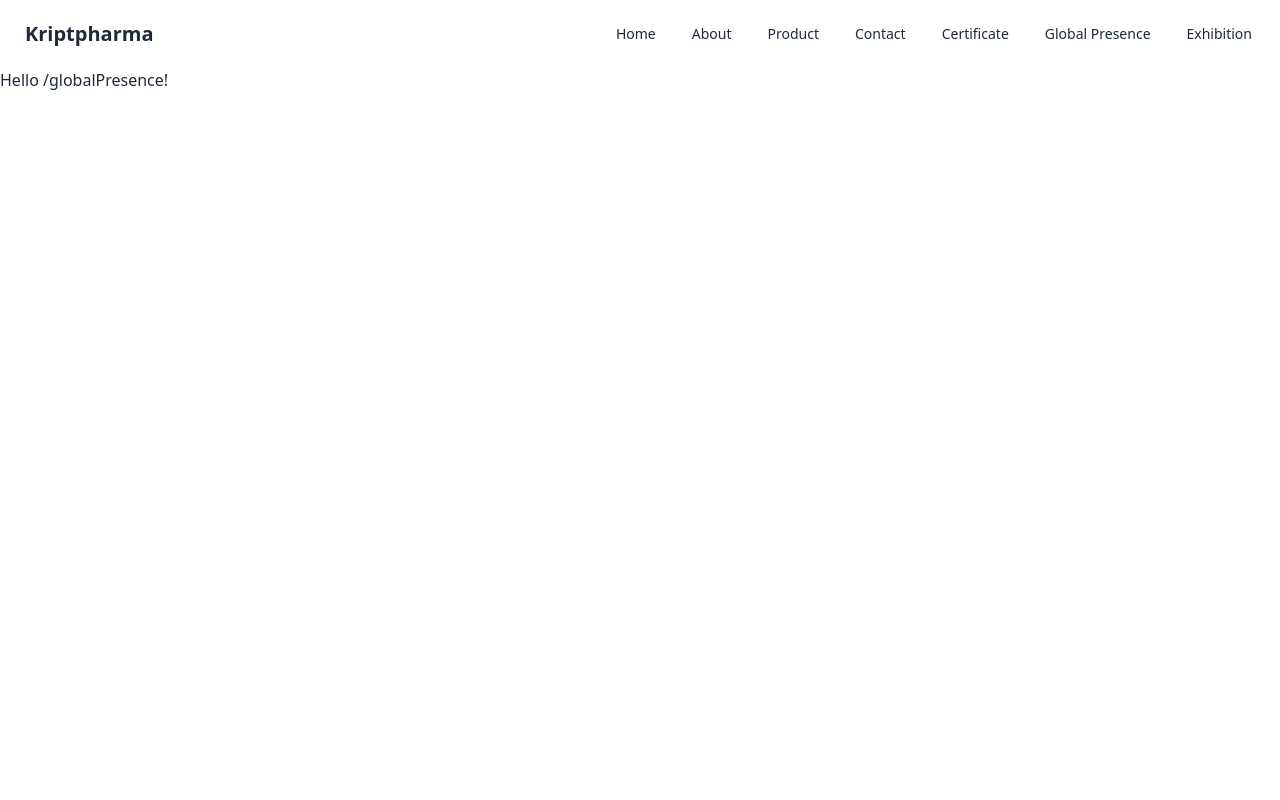
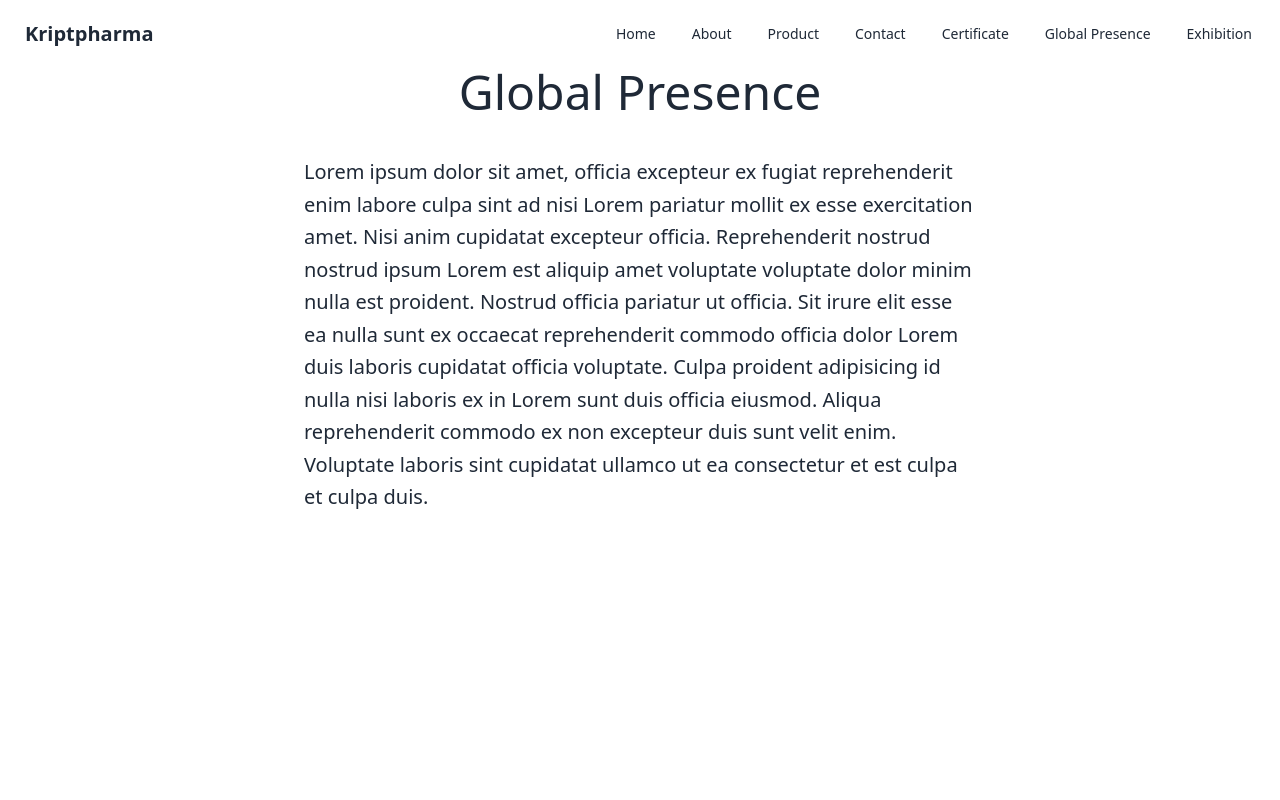
Before and after one commit to decipher-cs/kriptpharma, a React (Vite) app: page /globalPresence in a window 1280 px wide. Shown: the top 800 px of the page. Built offline with nearby package versions, Linux system fonts and the light colour scheme.

Commit message:
Added placeholder stuff in some routes

```diff
--- a/src/routes/certificate.lazy.tsx
+++ b/src/routes/certificate.lazy.tsx
@@ -1,5 +1,23 @@
 import { createLazyFileRoute } from '@tanstack/react-router'
 
 export const Route = createLazyFileRoute('/certificate')({
-  component: () => <div>Hello /certificate!</div>
+    component: () => (
+        <>
+            <h2 className="text-5xl text-center">Certificates </h2>
+            <p className="max-w-2xl mt-10 leading-relaxed mx-auto text-xl">
+                Lorem ipsum dolor sit amet, officia excepteur ex fugiat
+                reprehenderit enim labore culpa sint ad nisi Lorem pariatur
+                mollit ex esse exercitation amet. Nisi anim cupidatat excepteur
+                officia. Reprehenderit nostrud nostrud ipsum Lorem est aliquip
+                amet voluptate voluptate dolor minim nulla est proident. Nostrud
+                officia pariatur ut officia. Sit irure elit esse ea nulla sunt
+                ex occaecat reprehenderit commodo officia dolor Lorem duis
+                laboris cupidatat officia voluptate. Culpa proident adipisicing
+                id nulla nisi laboris ex in Lorem sunt duis officia eiusmod.
+                Aliqua reprehenderit commodo ex non excepteur duis sunt velit
+                enim. Voluptate laboris sint cupidatat ullamco ut ea consectetur
+                et est culpa et culpa duis.
+            </p>
+        </>
+    ),
 })
--- a/src/routes/exhibition.lazy.tsx
+++ b/src/routes/exhibition.lazy.tsx
@@ -1,5 +1,23 @@
 import { createLazyFileRoute } from '@tanstack/react-router'
 
 export const Route = createLazyFileRoute('/exhibition')({
-  component: () => <div>Hello /exhibition!</div>
+    component: () => (
+        <>
+            <h2 className="text-5xl text-center">Exhibition</h2>
+            <p className="max-w-2xl mt-10 leading-relaxed mx-auto text-xl">
+                Lorem ipsum dolor sit amet, officia excepteur ex fugiat
+                reprehenderit enim labore culpa sint ad nisi Lorem pariatur
+                mollit ex esse exercitation amet. Nisi anim cupidatat excepteur
+                officia. Reprehenderit nostrud nostrud ipsum Lorem est aliquip
+                amet voluptate voluptate dolor minim nulla est proident. Nostrud
+                officia pariatur ut officia. Sit irure elit esse ea nulla sunt
+                ex occaecat reprehenderit commodo officia dolor Lorem duis
+                laboris cupidatat officia voluptate. Culpa proident adipisicing
+                id nulla nisi laboris ex in Lorem sunt duis officia eiusmod.
+                Aliqua reprehenderit commodo ex non excepteur duis sunt velit
+                enim. Voluptate laboris sint cupidatat ullamco ut ea consectetur
+                et est culpa et culpa duis.
+            </p>
+        </>
+    ),
 })
--- a/src/routes/globalPresence.lazy.tsx
+++ b/src/routes/globalPresence.lazy.tsx
@@ -1,5 +1,28 @@
 import { createLazyFileRoute } from '@tanstack/react-router'
+const map = '../assets/amCharts.png'
 
 export const Route = createLazyFileRoute('/globalPresence')({
-  component: () => <div>Hello /globalPresence!</div>
+    component: () => <GlobalPresence />,
 })
+
+const GlobalPresence = () => {
+    return (
+        <>
+            <h2 className="text-5xl text-center">Global Presence</h2>
+            <p className="max-w-2xl mt-10 leading-relaxed mx-auto text-xl">
+                Lorem ipsum dolor sit amet, officia excepteur ex fugiat
+                reprehenderit enim labore culpa sint ad nisi Lorem pariatur
+                mollit ex esse exercitation amet. Nisi anim cupidatat excepteur
+                officia. Reprehenderit nostrud nostrud ipsum Lorem est aliquip
+                amet voluptate voluptate dolor minim nulla est proident. Nostrud
+                officia pariatur ut officia. Sit irure elit esse ea nulla sunt
+                ex occaecat reprehenderit commodo officia dolor Lorem duis
+                laboris cupidatat officia voluptate. Culpa proident adipisicing
+                id nulla nisi laboris ex in Lorem sunt duis officia eiusmod.
+                Aliqua reprehenderit commodo ex non excepteur duis sunt velit
+                enim. Voluptate laboris sint cupidatat ullamco ut ea consectetur
+                et est culpa et culpa duis.
+            </p>
+        </>
+    )
+}
```
